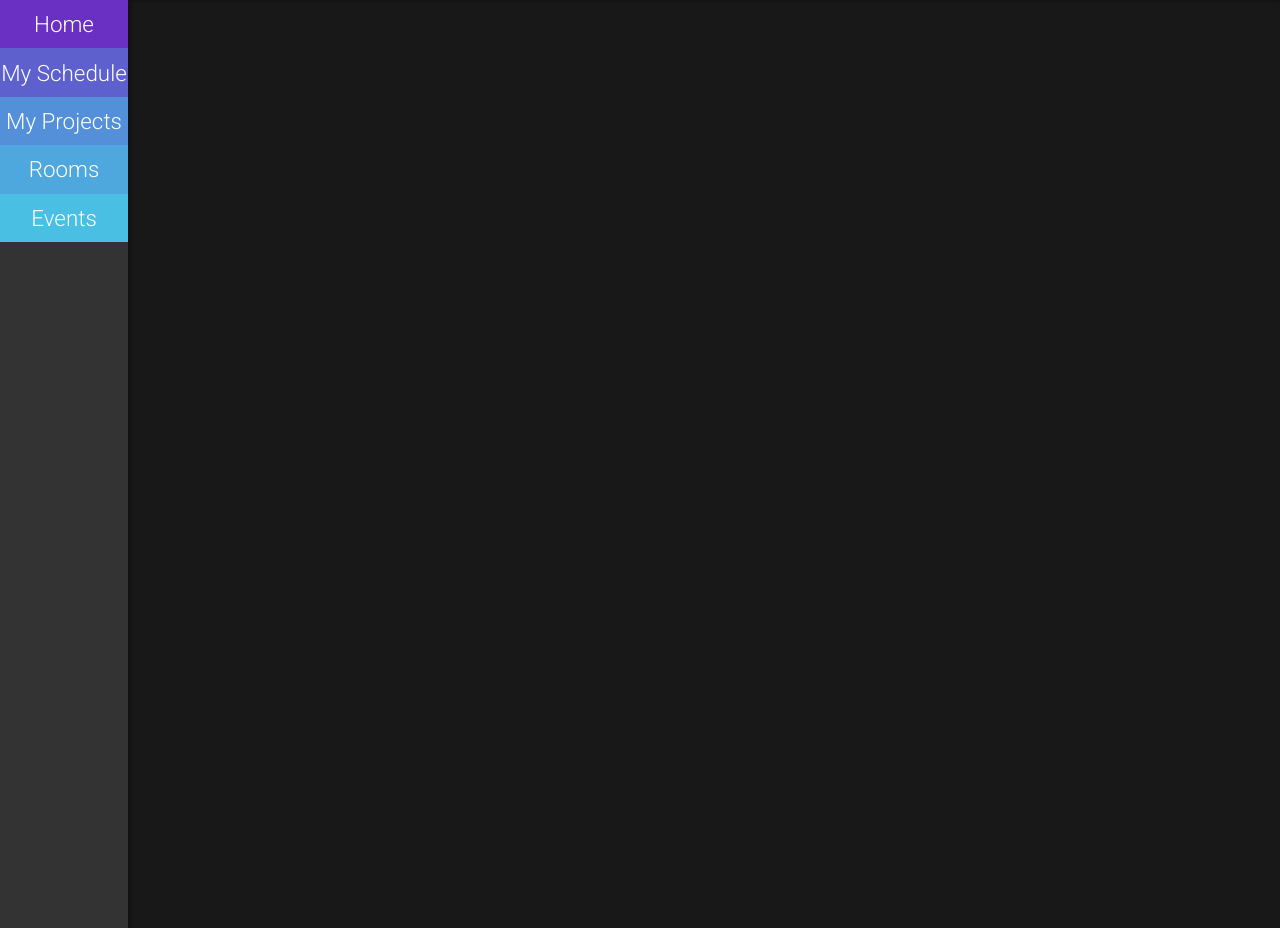
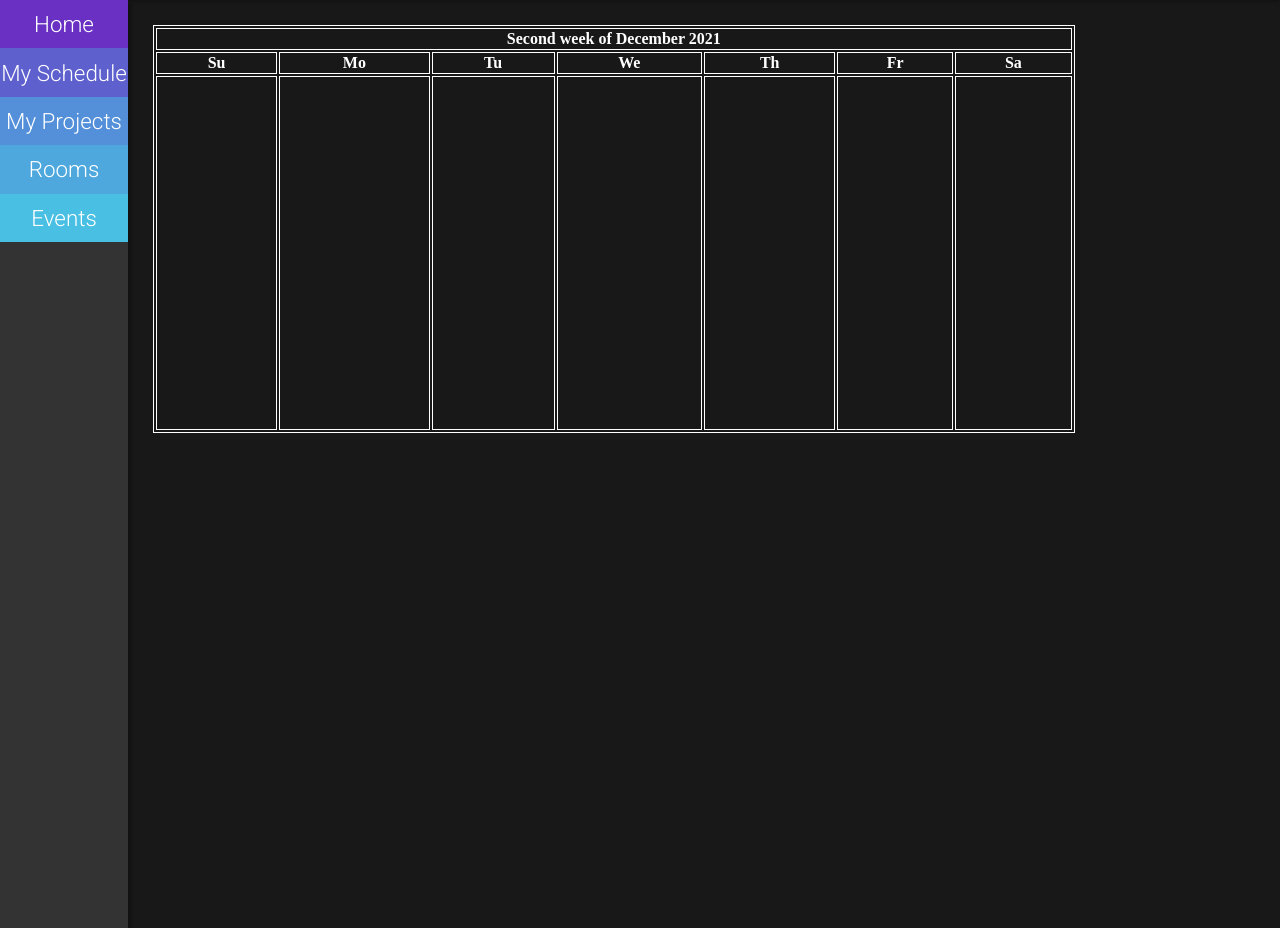
Before and after one commit to P-E-TT-E-R/HKM2021-workflow, a Django app: page /panel in a window 1280 px wide. Shown: the part 49-977 px from the top of the page. Run offline with Django 3.2, Linux system fonts and the light colour scheme; the visitor is signed in with stand-in values (Sample User, id 1); lists and menus that the app fills with data are empty; some libraries are stand-ins or nearby versions; some web fonts are replaced.

Commit message:
Table
XD

```diff
--- a/main/templates/main/panel.html
+++ b/main/templates/main/panel.html
@@ -19,6 +19,31 @@
 
 	</div>
 </div>
+
+<table>
+<tr>
+<th colspan="7">Second week of December 2021</th>
+</tr>
+
+<tr>
+<th>Su</th>
+<th>Mo</th>
+<th>Tu</th>
+<th>We</th>
+<th>Th</th>
+<th>Fr</th>
+<th>Sa</th>
+</tr>
+<tr>
+	<th class="stlpec"></th>
+	<th class="stlpec"></th>
+	<th class="stlpec"></th>
+	<th class="stlpec"></th>
+	<th class="stlpec"></th>
+	<th class="stlpec"></th>
+	<th class="stlpec"></th>
+</tr>
+</table>
 {% endblock content %}
 
 {% block javascript %}
--- a/static/assets/css/main.css
+++ b/static/assets/css/main.css
@@ -104,3 +104,17 @@ nav div a:hover {
 	float: right;
 	height: 30em;
 }
+
+table {
+	width: 80%;
+	margin: 25px;
+	color: white;
+}
+
+table, th, td {
+  border: 1px solid white;
+}
+
+.stlpec {
+	height: 350px;
+}
```
